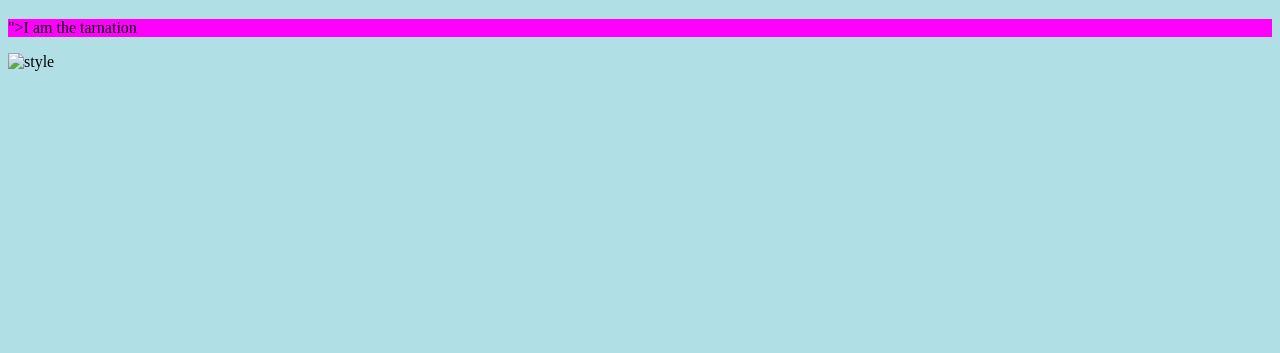
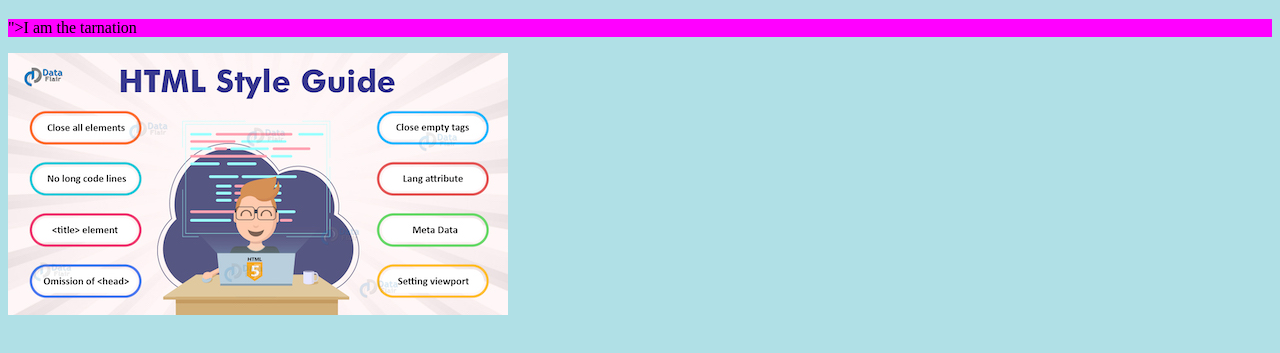
Before and after one commit to SHH-ICS/html-page-Marco-Villanueva-21, a plain HTML site: page index.html in a window 1280 px wide. Shown: the part 141-494 px from the top of the page. Drawn offline with Linux system fonts and the light colour scheme.

Commit message:
fixed image name

```diff
--- a/index.html
+++ b/index.html
@@ -18,7 +18,7 @@
   <body style="background-color:powderblue;">
     <h1 id="my-header">what in tarnation</h1>
     <p style="background-color:#ff00ff;">">I am the tarnation</p>
-    <img src="./images/HTMP-style-guide.jpeg" alt="style">
+    <img src="./images/HTML-style-guide.jpeg" alt="style">
   </body>
 </html>
     <!--<link rel="stylesheet" href="/css/styles.css">
```
